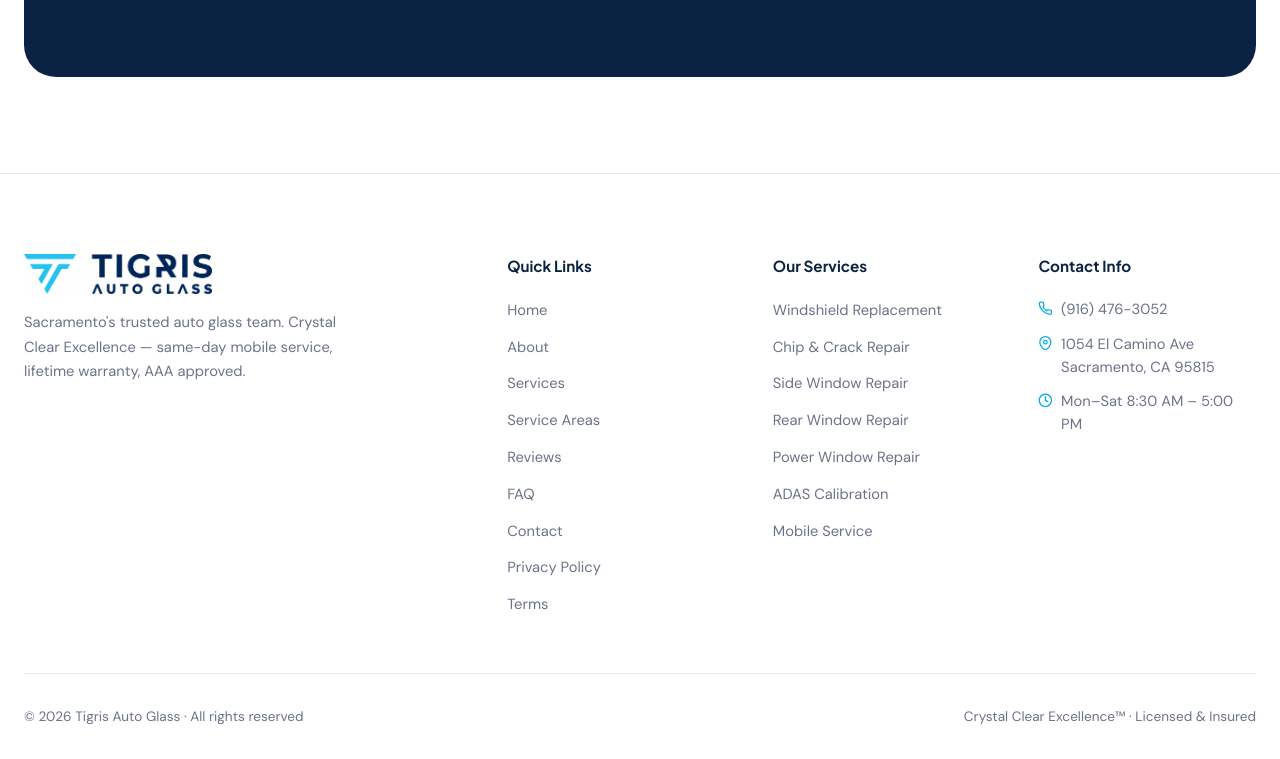
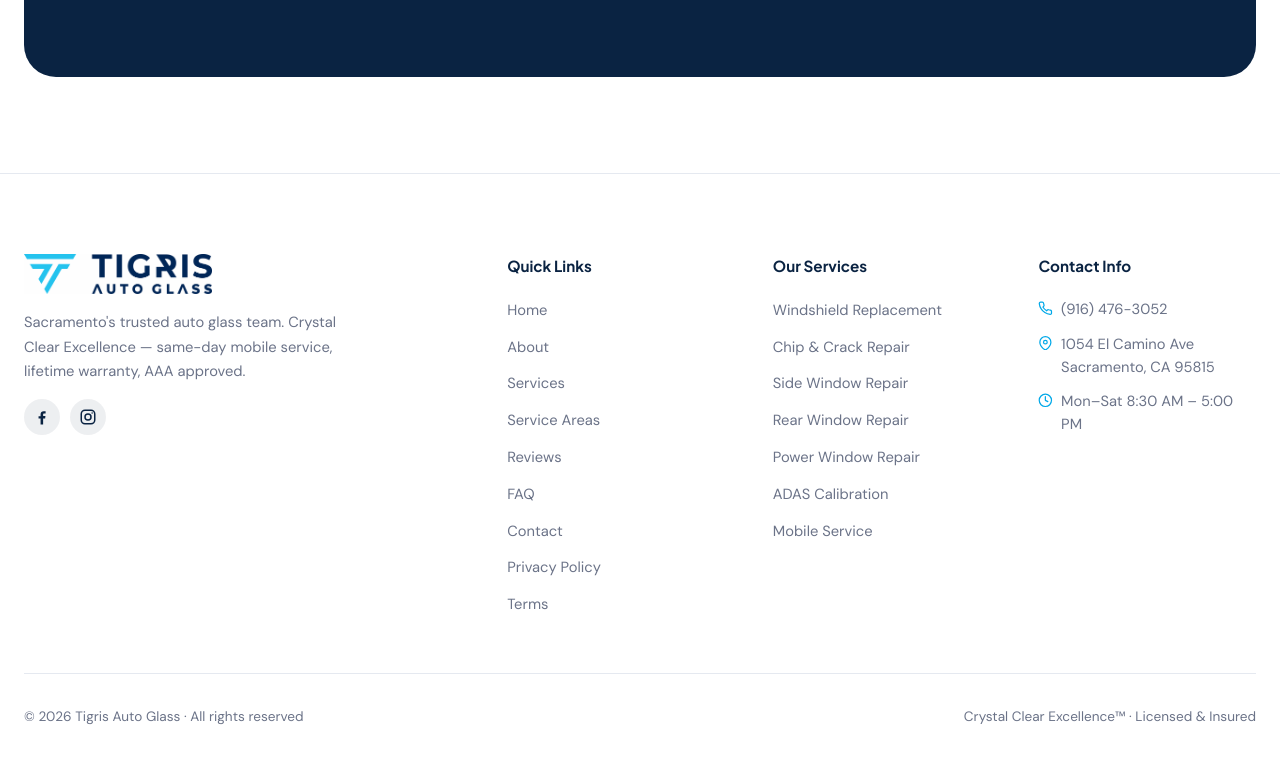
Before and after one commit to issa27-lab/tigris-website, a plain HTML site: page areas/citrus-heights.html in a window 1280 px wide. Shown: the part 4936-5695 px from the top of the page. Drawn offline with Linux system fonts and the light colour scheme.

Commit message:
Footer social links: areas/citrus-heights.html

```diff
--- a/areas/citrus-heights.html
+++ b/areas/citrus-heights.html
@@ -183,6 +183,7 @@
     <div class="footer-col footer-about">
       <a href="/" class="nav-logo"><img src="/images/logo.png" alt="Tigris Auto Glass" width="800" height="170"></a>
       <p>Sacramento's trusted auto glass team. Crystal Clear Excellence — same-day mobile service, lifetime warranty, AAA approved.</p>
+      <div class="footer-social"><a href="https://www.facebook.com/tigrisautoglass" target="_blank" rel="noopener" aria-label="Tigris Auto Glass on Facebook"><svg width="18" height="18" viewBox="0 0 24 24" fill="currentColor" aria-hidden="true"><path d="M13.5 22v-8h2.7l.4-3.2h-3.1V8.8c0-.9.3-1.6 1.6-1.6h1.7V4.4c-.3 0-1.3-.1-2.5-.1-2.5 0-4.2 1.5-4.2 4.3v2.3H7.4V14h2.7v8h3.4z"/></svg></a><a href="https://www.instagram.com/tigrisautoglass" target="_blank" rel="noopener" aria-label="Tigris Auto Glass on Instagram"><svg width="18" height="18" viewBox="0 0 24 24" fill="none" stroke="currentColor" stroke-width="2" aria-hidden="true"><rect x="3" y="3" width="18" height="18" rx="5"/><circle cx="12" cy="12" r="4"/><circle cx="17.5" cy="6.5" r="1" fill="currentColor" stroke="none"/></svg></a></div>
     </div>
     <div class="footer-col"><h4>Quick Links</h4><ul><li><a href="/">Home</a></li><li><a href="/about">About</a></li><li><a href="/services">Services</a></li><li><a href="/areas">Service Areas</a></li><li><a href="/reviews">Reviews</a></li><li><a href="/faq">FAQ</a></li><li><a href="/contact">Contact</a></li><li><a href="/privacy">Privacy Policy</a></li><li><a href="/terms">Terms</a></li></ul></div>
     <div class="footer-col"><h4>Our Services</h4><ul><li><a href="/services/windshield-replacement">Windshield Replacement</a></li><li><a href="/services/windshield-repair">Chip &amp; Crack Repair</a></li><li><a href="/services/side-window-replacement">Side Window Repair</a></li><li><a href="/services/back-window-replacement">Rear Window Repair</a></li><li><a href="/services/power-window-repair">Power Window Repair</a></li><li><a href="/services/adas-camera-recalibration">ADAS Calibration</a></li><li><a href="/services/mobile-auto-glass">Mobile Service</a></li></ul></div>
```
